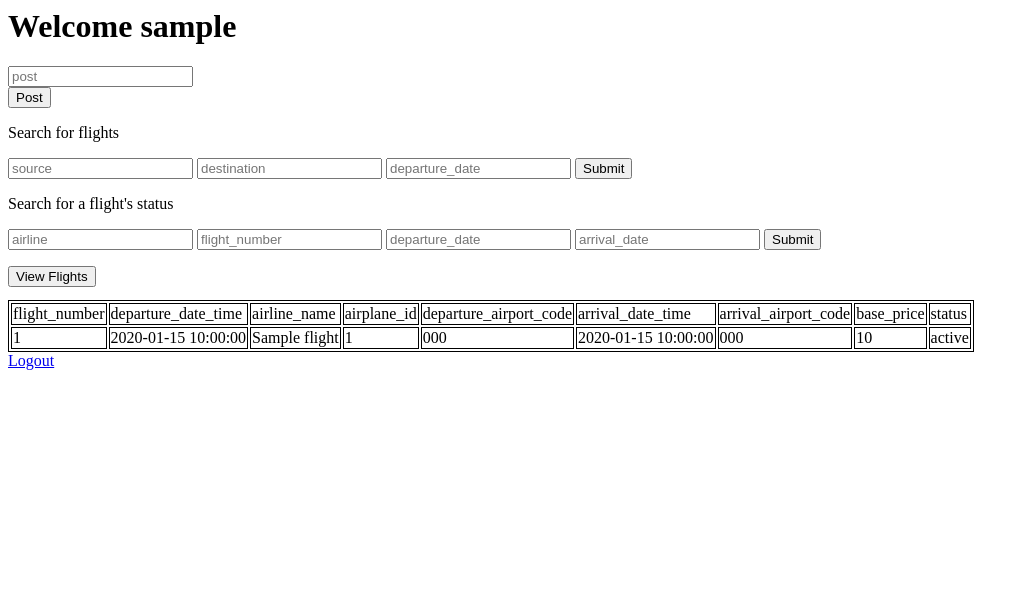
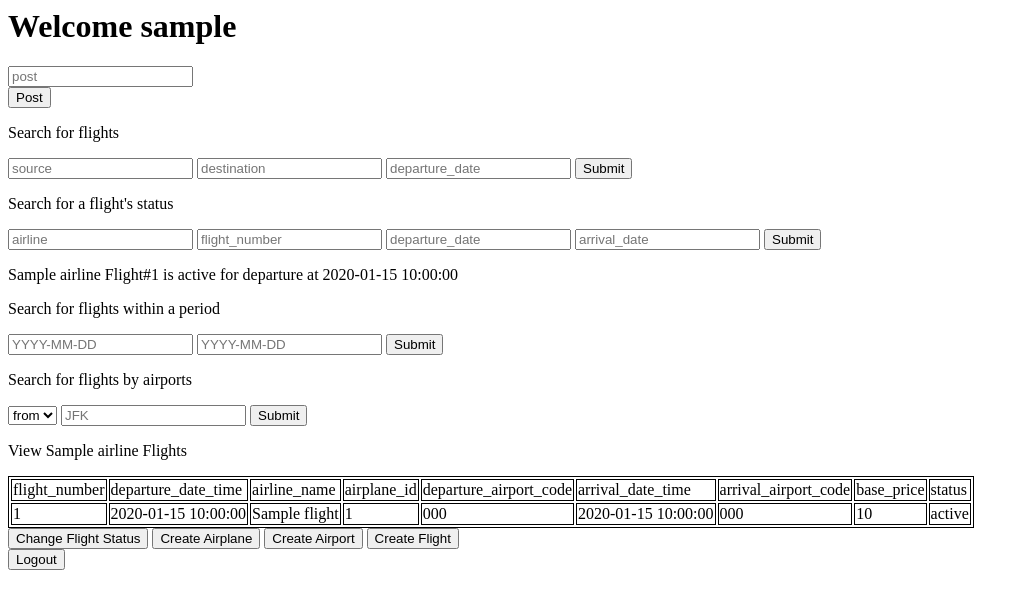
Before and after one commit to tc2965/databaseProject, a Flask app: template templates/staffHome.html in a window 1280 px wide. Shown: the top 609 px of the page, without its empty margins (0-1029 px from the left). Run offline with Flask 2, Linux system fonts and the light colour scheme; the template is opened without the code that fills it: most values are stand-ins (such as "Sample title", 1, 10 or a date in 2020).

Commit message:
FE for staff use cases

```diff
--- a/app.py
+++ b/app.py
@@ -67,7 +67,10 @@ def viewFlightStatus():
     arrival_date = request.form.get("arrival_date")
     departure_date = request.form["departure_date"]
 
-    return dbmanager.viewFlightStatus(airline, flight_number, departure_date, arrival_date)
+    status = dbmanager.viewFlightStatus(airline, flight_number, departure_date, arrival_date)
+    session["status"] = status
+    print(status)
+    return redirect(url_for('staffHome'))
 
 # 2. REGISTER
 @app.route('/registerAuth/<type_user>', methods=['GET', 'POST'])
@@ -106,6 +109,7 @@ def loginAuth():
         if type_user == 'customer':
             return redirect(url_for('home'))
         else:
+            session["airline"] = exists["airline_name"]
             return redirect(url_for('staffHome'))
 
     else:
@@ -115,12 +119,16 @@ def loginAuth():
 
 # AIRLINE STAFF USE CASES
 # 1. VIEW FUTURE FLIGHTS BY RANGE OF DATES
-@app.route('/view_flights/time/<start>/<end>', methods=['GET'])
-def view_flights_time(start, end):
+@app.route('/view_flights/time', methods=['POST'])
+def view_flights_time():
     if not session.get("username"):
         return None # todo render page with error
-    if request.method == 'GET':
-        return dbmanager.findFutureAirlineFlightsTime(start, end, session["username"])
+    if request.method == 'POST':
+        start = request.form["start"]
+        end = request.form["end"]
+        flights = dbmanager.findFutureAirlineFlightsTime(start, end, session["username"])["data"]
+        session["flights"] = flights
+        return redirect(url_for('staffHome'))
 
 # 1. VIEW FUTURE FLIGHTS WITHIN 30 DAYS
 @app.route('/view_flights/time/default', methods=['GET'])
@@ -131,12 +139,17 @@ def view_flights_time_default():
         return dbmanager.findFutureAirlineFlightsTime(None, None, session["username"])
 
 # 1. VIEW FUTURE FLIGHTS BY AIRPORTS
-@app.route('/view_flights/<type>/<airport>', methods=['GET'])
-def view_flights_airports(type, airport):
+@app.route('/view_flights/airport', methods=['POST'])
+def view_flights_airports():
     if not session.get("username"):
         return None # todo render page with error
-    if request.method == 'GET':
-        return dbmanager.findFutureAirlineFlightsAirport(type, airport, session["username"])
+    if request.method == 'POST':
+        type = request.form["type"]
+        airport = request.form["airport"]
+        flights = dbmanager.findFutureAirlineFlightsAirport(type, airport, session["username"])["data"]
+        print(flights)
+        session["flights"] = flights
+        return redirect(url_for('staffHome'))
 
 # 1. SEE ALL CUSTOMERS OF PARTICULAR FLIGHT
 # 2. CREATE FLIGHTS
@@ -199,11 +212,11 @@ def airport():
 
 # 6. VIEW FLIGHT RATINGS
 # /view_flight_ratings/ER400
-@app.route('/view_flight_ratings/<flight_number>', methods=['GET'])
+@app.route('/view_flight_ratings/<flight_number>', methods=['POST'])
 def viewFlightRatings(flight_number):
     if not session.get("username"):
         return None # todo render page with error
-    if request.method == 'GET':
+    if request.method == 'POST':
         return dbmanager.viewFlightRatings(flight_number, session["username"])
 
 # 7. VIEW MOST FREQUENT CUSTOMER
@@ -266,8 +279,10 @@ def home():
 @app.route('/staffHome')
 def staffHome():
     username = session['username']
-    default_flights = view_flights_time_default()["data"]
-    return render_template('staffHome.html', username=username, flights=default_flights)
+    airline = session["airline"]
+    default_flights = session.get("flights")
+    status = session.get("status")
+    return render_template('staffHome.html', username=username, flights=default_flights, airline=airline, flight_status=status)
 
 @app.route('/post', methods=['GET', 'POST'])
 def post():
--- a/dbmanager.py
+++ b/dbmanager.py
@@ -132,10 +132,10 @@ def viewFlightStatus(airline, flight_number, departure, arrival=None):
         query = "SELECT status FROM flight WHERE airline_name = %s AND flight_number = %s AND departure_date_time >= %s AND arrival_date_time >= %s"
         params = (airline, flight_number, departure, arrival)
     else:
-        query = "SELECT status FROM flight WHERE airline_name =%s AND flight_number = %s AND departure_date_time >= %s"
+        query = "SELECT status, flight_number, departure_date_time FROM flight WHERE airline_name =%s AND flight_number = %s AND departure_date_time >= %s"
         params = (airline, flight_number, departure)
     status = executeQuery(query, params, True)
-    return {"status": status}
+    return status
 
 # AIRLINE STAFF USE CASE
 # 1. VIEW FUTURE FLIGHTS WITHIN 30 DAYS
--- a/templates/staffHome.html
+++ b/templates/staffHome.html
@@ -30,10 +30,28 @@
 	<input type="text" name = "arrival_date" placeholder="arrival_date"/>
 	<input type="submit" value = Submit />
 </form>
+{% if flight_status%}
+	<p>{{airline}} Flight#{{flight_status.flight_number}} is {{flight_status.status}} for departure at {{flight_status.departure_date_time}}</p>
+{% endif%}
 
-<button id="btn">View Flights</button>
-<pre id="flights"></pre>
+<p>Search for flights within a period</p>
+<form action="/view_flights/time" method="POST">
+	<input type="text" name = "start" placeholder="YYYY-MM-DD" required/>
+	<input type="text" name = "end" placeholder="YYYY-MM-DD" required/>
+	<input type="submit" value = Submit />
+</form>
 
+<p>Search for flights by airports</p>
+<form action="/view_flights/airport" method="POST">
+	<select name="type">
+		<option value ="source">from</option>
+		<option value ="destination">to</option>
+	</select>
+	<input type="text" name = "airport" placeholder="JFK" required/>
+	<input type="submit" value = Submit />
+</form>
+
+<p>View {{airline}} Flights</p>
 <table>
 	<TR>
 		<TD>flight_number</TD>
@@ -61,25 +79,14 @@
 	{% endfor %}
 	</table>
 
+<a href="/changeFlightStatus"><button>Change Flight Status</button></a>
+<a href="/createAirplane"><button>Create Airplane</button></a>
+<a href="/createAirport"><button>Create Airport</button></a>
+<a href="/createFlight"><button>Create Flight</button></a>
+
+<br>
+<a href="/logout"><button>Logout</button></a>
 
 <script src="https://unpkg.com/axios/dist/axios.min.js"></script>
-<script>
-	const btn=document.getElementById("btn");
-
-	btn.addEventListener("click", function(){
-		axios.get('http://127.0.0.1:5000/view_flights/time/default')
-		.then(response => {
-			console.log(response.data.data)
-			var flights = response.data.data
-			document.getElementById("flights").innerHTML = JSON.stringify(flights, null, 4);
-		})
-	console.log("hi")
-	})
-</script>
-
-<a href="/logout">Logout</a>
-
 </body>
-
-
 </html>
```
